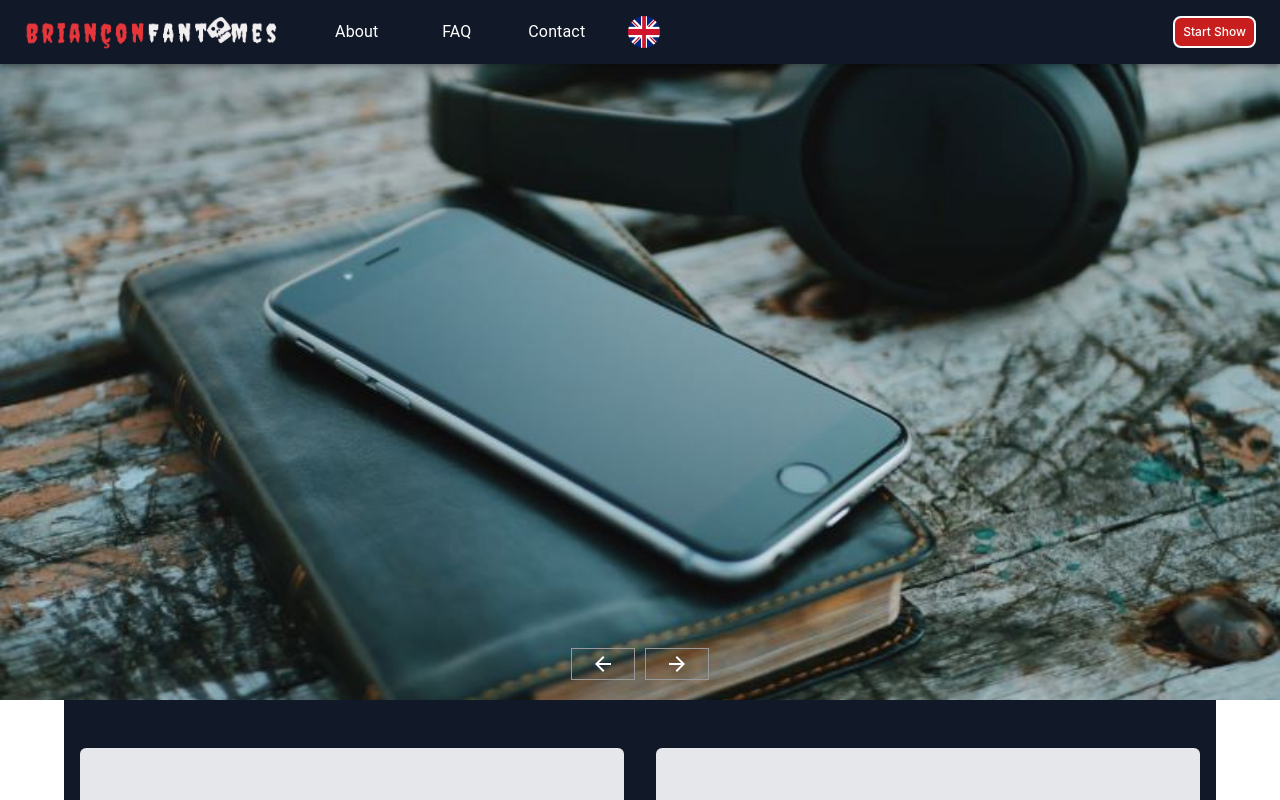
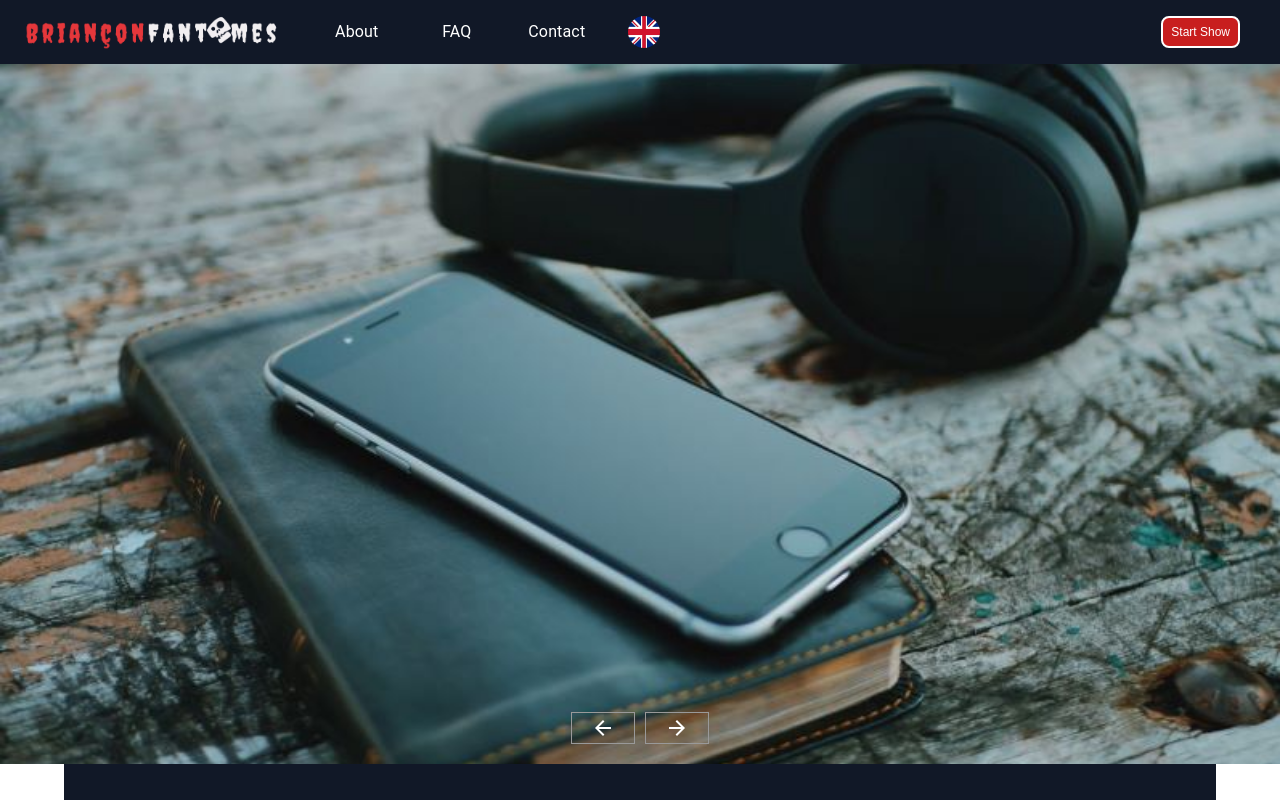
Before and after one commit to revyrob/brianconFantomes-V2, a React (Create React App) app: page / in a window 1280 px wide. Shown: the top 800 px of the page. Built offline with nearby package versions, Linux system fonts and the light colour scheme; what tw-elements would draw is missing.

Commit message:
background on nav and now it is static and not sticky

```diff
--- a/src/App.js
+++ b/src/App.js
@@ -1,17 +1,16 @@
 import "./App.css";
-import Header from "./components/Header/Header";
-//import Hero from "./components/Hero/Hero";
 import Info from "./components/Info/Info";
 import Footer from "./components/Footer/Footer";
 import FAQ from "./components/FAQ/FAQ";
-//import { Carousel } from "flowbite-react";
 import Carousel from "./components/Carousel/carousel";
 import Nav from "./components/Nav/Nav";
 
 function App() {
   return (
-    <div className="App">
-      <Nav />
+    <div className="App ">
+      <div className="bg-gray-900">
+        <Nav />
+      </div>
       <Carousel />
       <Info />
       <FAQ />
--- a/src/components/Nav/Nav.js
+++ b/src/components/Nav/Nav.js
@@ -9,22 +9,22 @@ import Menu from "@mui/material/Menu";
 import MenuIcon from "@mui/icons-material/Menu";
 import Container from "@mui/material/Container";
 import Avatar from "@mui/material/Avatar";
-import Button from "@mui/material/Button";
-import Tooltip from "@mui/material/Tooltip";
+//import Button from "@mui/material/Button";
+//import Tooltip from "@mui/material/Tooltip";
 import MenuItem from "@mui/material/MenuItem";
-import AdbIcon from "@mui/icons-material/Adb";
+//import AdbIcon from "@mui/icons-material/Adb";
 import logo from "../../assets/logo/logoskull.png";
 import englishFlag from "../../assets/photos/englishFlag.jpg";
 import frenchFlag from "../../assets/photos/frenchFlag.jpg";
 
-const pages = ["About", "Contact", "FAQ"];
-const settings = ["Profile", "Account", "Dashboard", "Logout"];
+//const pages = ["About", "Contact", "FAQ"];
+//const settings = ["Profile", "Account", "Dashboard", "Logout"];
 
 function Nav() {
   const [anchorElNav, setAnchorElNav] = useState(null);
   const [anchorElUser, setAnchorElUser] = useState(null);
   const [anchorEl, setAnchorEl] = useState(null);
-  const [anchorMenu, setAnchorMenu] = useState(null);
+  //const [anchorMenu, setAnchorMenu] = useState(null);
   const open = Boolean(anchorEl);
 
   const handleClick = (event) => {
@@ -49,7 +49,7 @@ function Nav() {
   };
 
   return (
-    <AppBar position="fixed" className="bg-gray-900">
+    <AppBar position="static" className="bg-gray-900 max-w-screen-xl mx-auto">
       <Container maxWidth="2xl" className="bg-gray-900">
         <Toolbar disableGutters>
           <Typography
@@ -269,7 +269,7 @@ function Nav() {
             <IconButton onClick={handleOpenUserMenu} sx={{ p: 0 }}>
               <button
                 type="button"
-                className="border-solid border-white border-2 text-white bg-red-700 hover:bg-red-800 focus:ring-4 focus:outline-none focus:ring-red-300 font-medium rounded-lg text-xs px-2 py-1.5 text-center mx-4 md:mr-0 dark:bg-red-600 dark:hover:bg-red-700 dark:focus:ring-red-800"
+                className="border-solid border-white border-2 text-white bg-red-700 hover:bg-red-800 focus:ring-4 focus:outline-none focus:ring-red-300 font-medium rounded-lg text-xs px-2 py-1.5 text-center mx-4 md: dark:bg-red-600 dark:hover:bg-red-700 dark:focus:ring-red-800"
               >
                 Start Show
               </button>
--- a/src/index.css
+++ b/src/index.css
@@ -17,3 +17,20 @@ code {
   font-family: source-code-pro, Menlo, Monaco, Consolas, "Courier New",
     monospace;
 }
+html, body {
+  margin: 0;
+  padding: 0;
+  width: 100vw;
+  height: 100vh;
+  box-sizing: border-box;
+  font-family: sans-serif;
+}
+
+*, *::before, *::after {
+  box-sizing: inherit;
+}
+
+a{
+  text-decoration: none;
+  color:black;
+}
```
